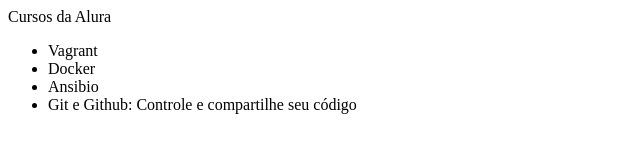
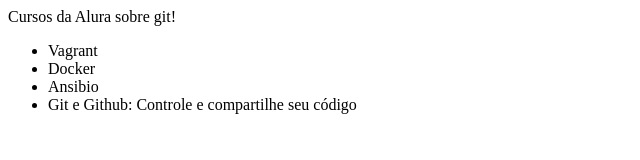
Before and after one commit to CaioLima96/Git-e-Github, a plain HTML site: page index.html in a window 1280 px wide. Shown: the full height of the page, 0-640 px from the left. Drawn offline with Linux system fonts and the light colour scheme.

Commit message:
mudei no titulo

```diff
--- a/index.html
+++ b/index.html
@@ -3,7 +3,7 @@
 <html lang="en">
     <head>
         <meta charset="UTF-8">
-        <tittle>Cursos da Alura</tittle>
+        <tittle>Cursos da Alura sobre git!</tittle>
     </head>
     <body>
         <ul>
```
